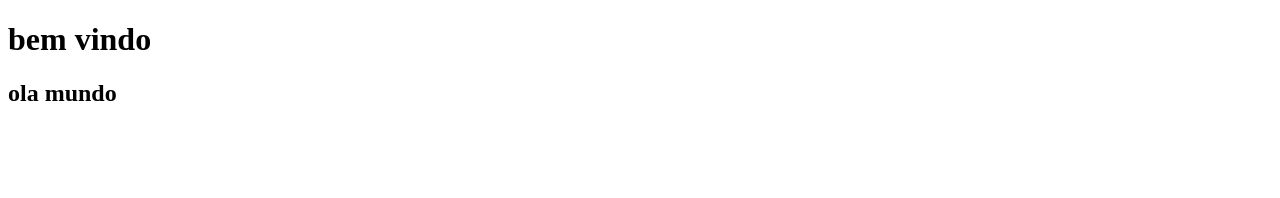
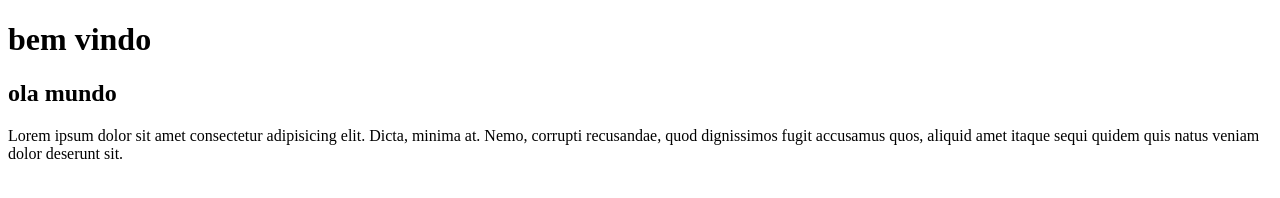
Before and after one commit to joaovitorkilson/curso_github, a plain HTML site: page index.html in a window 1280 px wide. Drawn offline with Linux system fonts and the light colour scheme.

Commit message:
criando novas funcionalidades

```diff
--- a/index.html
+++ b/index.html
@@ -11,5 +11,6 @@
         bem vindo
     </h1>
     <h2>ola mundo</h2>
+    <p>Lorem ipsum dolor sit amet consectetur adipisicing elit. Dicta, minima at. Nemo, corrupti recusandae, quod dignissimos fugit accusamus quos, aliquid amet itaque sequi quidem quis natus veniam dolor deserunt sit.</p>
 </body>
 </html>
```
Also changed, not shown: nomes.txt, teste2.txt (added).
